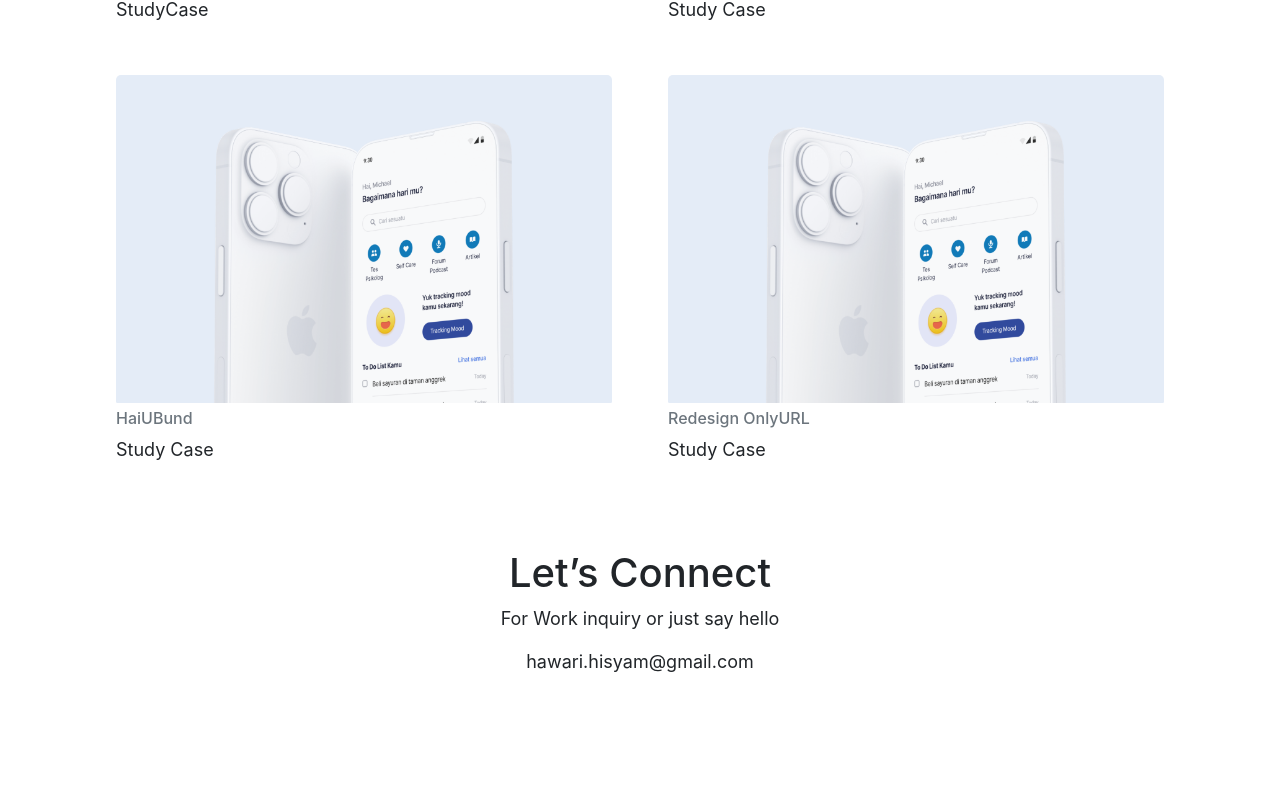
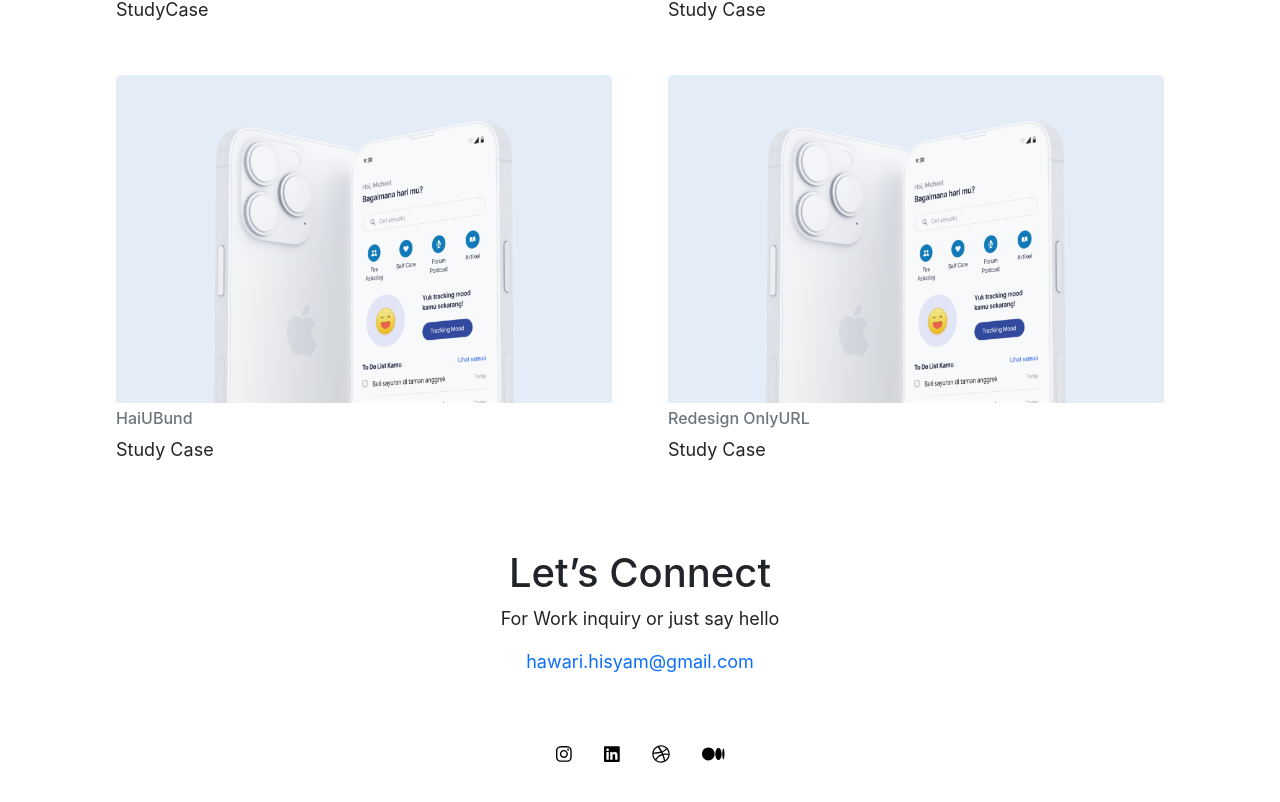
Before and after one commit to nevada002/hisyamportfolio, a React (Create React App) app: page / in a window 1280 px wide. Shown: the part 1917-2719 px from the top of the page. Before the commit the page ends 2608 px from the top, so only its background shows below. Built offline with nearby package versions, Linux system fonts and the light colour scheme; a small style sheet from the web is missing.

Commit message:
add footer

```diff
--- a/package.json
+++ b/package.json
@@ -3,6 +3,11 @@
   "version": "0.1.0",
   "private": true,
   "dependencies": {
+    "@fortawesome/fontawesome-svg-core": "^6.2.0",
+    "@fortawesome/free-brands-svg-icons": "^6.2.0",
+    "@fortawesome/free-regular-svg-icons": "^6.2.0",
+    "@fortawesome/free-solid-svg-icons": "^6.2.0",
+    "@fortawesome/react-fontawesome": "^0.2.0",
     "@testing-library/jest-dom": "^5.16.5",
     "@testing-library/react": "^13.4.0",
     "@testing-library/user-event": "^13.5.0",
--- a/src/components/layout/footer/centerfooter.jsx
+++ b/src/components/layout/footer/centerfooter.jsx
@@ -1,5 +1,12 @@
 import React from "react";
 import { Col, Row } from "react-bootstrap";
+import { FontAwesomeIcon } from "@fortawesome/react-fontawesome";
+import {
+  faMedium,
+  faInstagram,
+  faLinkedin,
+  faDribbble,
+} from "@fortawesome/free-brands-svg-icons";
 
 export default function CenterFooter() {
   return (
@@ -15,7 +22,43 @@ export default function CenterFooter() {
         >
           <h1>Let’s Connect</h1>
           <p>For Work inquiry or just say hello</p>
-          <p>hawari.hisyam@gmail.com</p>
+          <a
+            href="mailto: hawari.hisyam@gmail.com"
+            target="_blank"
+            rel="noreferrer"
+            style={{ textDecoration: "none" }}
+          >
+            <p>hawari.hisyam@gmail.com</p>
+          </a>
+        </Col>
+      </Row>
+      <Row>
+        <Col
+          xs={12}
+          style={{
+            display: "flex",
+            justifyContent: "center",
+            textAlign: "center",
+            marginTop: "50px",
+            marginBottom: "100px",
+          }}
+        >
+          <a href="https://www.instagram.com/" target="_blank" rel="noreferrer">
+            <FontAwesomeIcon
+              className="mx-3"
+              color="black"
+              icon={faInstagram}
+            />
+          </a>
+          <a href="https://www.linkedin.com/" target="_blank" rel="noreferrer">
+            <FontAwesomeIcon className="mx-3" color="black" icon={faLinkedin} />
+          </a>
+          <a href="https://dribbble.com/" target="_blank" rel="noreferrer">
+            <FontAwesomeIcon className="mx-3" color="black" icon={faDribbble} />
+          </a>
+          <a href="https://medium.com/" target="_blank" rel="noreferrer">
+            <FontAwesomeIcon className="mx-3" color="black" icon={faMedium} />
+          </a>
         </Col>
       </Row>
     </>
```
Also changed, not shown: 1 other file (tests, documents, lock files or other folders).
